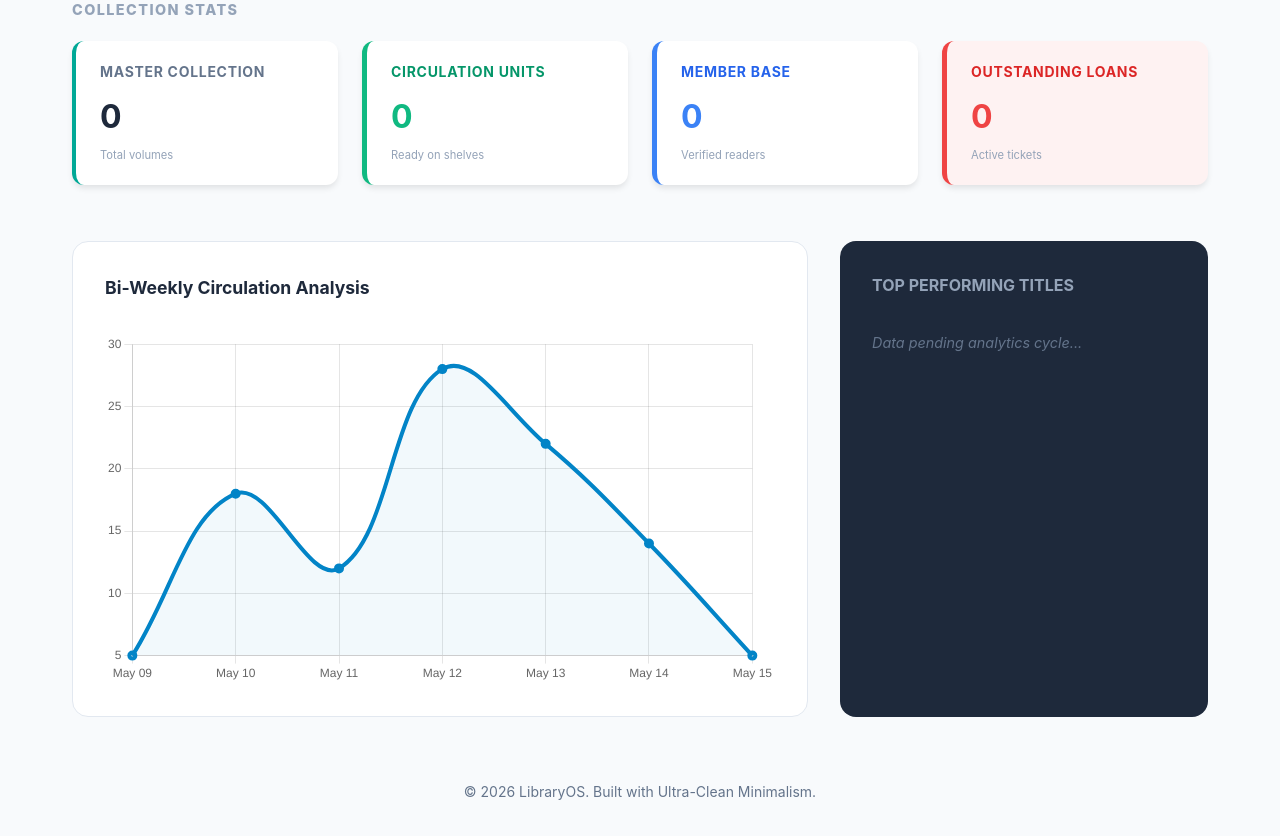
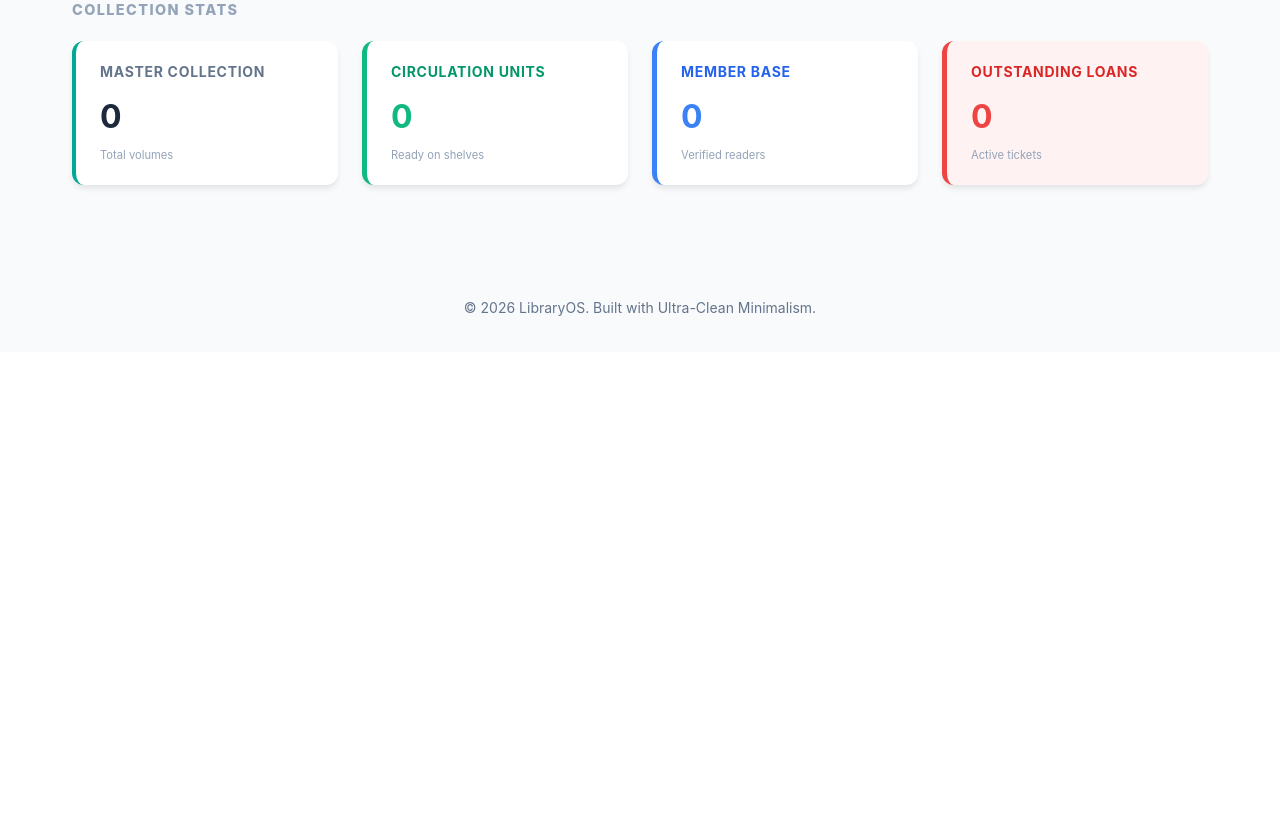
Before and after one commit to XunHan666/Web-2, a PHP site: page / in a window 1280 px wide. Shown: the part 514-1350 px from the top of the page. After the commit the page ends 830 px from the top, so only its background shows below. Run offline with PHP 8.4, Linux system fonts and the light colour scheme; the visitor is signed in with stand-in values (Sample User, id 1); data that the repository does not hold is empty; a stand-in replaces the project's code that opens the database connection; some libraries are stand-ins or nearby versions.

Commit message:
fix dashboard

```diff
--- a/views/dashboard_display.php
+++ b/views/dashboard_display.php
@@ -3,8 +3,6 @@
  * Display Template for Dashboard - Restored to 100% Original UI
  */
 ?>
-<!-- Chart.js for data visualization -->
-<script src="https://cdn.jsdelivr.net/npm/chart.js"></script>
 
 <!-- Header Greeting Section -->
 <div class="dashboard-greeting" style="margin-bottom: 2.5rem;">
@@ -77,60 +75,3 @@
         <p style="font-size: 0.7rem; color: #94a3b8; margin-top: 5px;">Active tickets</p>
     </div>
 </div>
-
-<!-- Interface: Visual Analytics -->
-<div class="analytics-grid" style="display: grid; grid-template-columns: 2fr 1fr; gap: 2rem; margin-top: 3.5rem;">
-    <div class="chart-widget" style="background: white; padding: 2rem; border-radius: 16px; border: 1px solid #e2e8f0;">
-        <h3 style="font-size: 1.1rem; margin-bottom: 2rem; font-weight: 700;">Bi-Weekly Circulation Analysis</h3>
-        <div style="position: relative; height: 350px; width: 100%;">
-            <canvas id="circulationTrendChart"></canvas>
-        </div>
-    </div>
-
-    <div class="top-books-widget" style="background: #1e293b; padding: 2rem; border-radius: 16px; color: #f8fafc;">
-        <h3 style="font-size: 1rem; margin-bottom: 2rem; color: #94a3b8; font-weight: 700; text-transform: uppercase;">Top Performing Titles</h3>
-        <div style="display:flex; flex-direction: column; gap: 1.25rem;">
-            <?php
-            if ($top_titles_recordset && mysqli_num_rows($top_titles_recordset) > 0) {
-                $ordinal_rank = 1;
-                while ($title_data = mysqli_fetch_assoc($top_titles_recordset)) {
-                    echo '
-                    <div style="display:flex; justify-content: space-between; align-items: center; border-bottom: 1px solid #334155; padding-bottom: 1rem;">
-                        <span style="font-weight: 600; font-size: 0.95rem; line-height: 1.4; max-width: 75%;">
-                             <span style="color: #64748b; margin-right: 8px;">0' . $ordinal_rank . '</span> ' . htmlspecialchars($title_data['title']) . '
-                        </span>
-                        <span style="font-size: 0.8rem; font-weight: 800; color: #10b981; background: rgba(16, 185, 129, 0.1); padding: 4px 8px; border-radius: 6px;">
-                            ' . $title_data['borrow_frequency'] . '
-                        </span>
-                    </div>';
-                    $ordinal_rank++;
-                }
-            } else {
-                echo "<p style='color: #64748b; font-size: 0.9rem; font-style: italic;'>Data pending analytics cycle...</p>";
-            }
-            ?>
-        </div>
-    </div>
-</div>
-
-<script>
-const trendCtx = document.getElementById('circulationTrendChart').getContext('2d');
-const temporalLabels = [];
-for (let i = 6; i >= 0; i--) {
-    let d = new Date(); d.setDate(d.getDate() - i);
-    temporalLabels.push(d.toLocaleDateString('en-US', { day: '2-digit', month: 'short' }));
-}
-
-new Chart(trendCtx, {
-    type: 'line',
-    data: {
-        labels: temporalLabels,
-        datasets: [{
-            label: 'Transaction Volume',
-            data: [5, 18, 12, 28, 22, 14, <?php echo max(5, $pending_circulation_count); ?>],
-            borderColor: '#0284c7', backgroundColor: 'rgba(2, 132, 199, 0.05)', borderWidth: 4, tension: 0.4, fill: true
-        }]
-    },
-    options: { responsive: true, maintainAspectRatio: false, plugins: { legend: { display: false } } }
-});
-</script>
```
